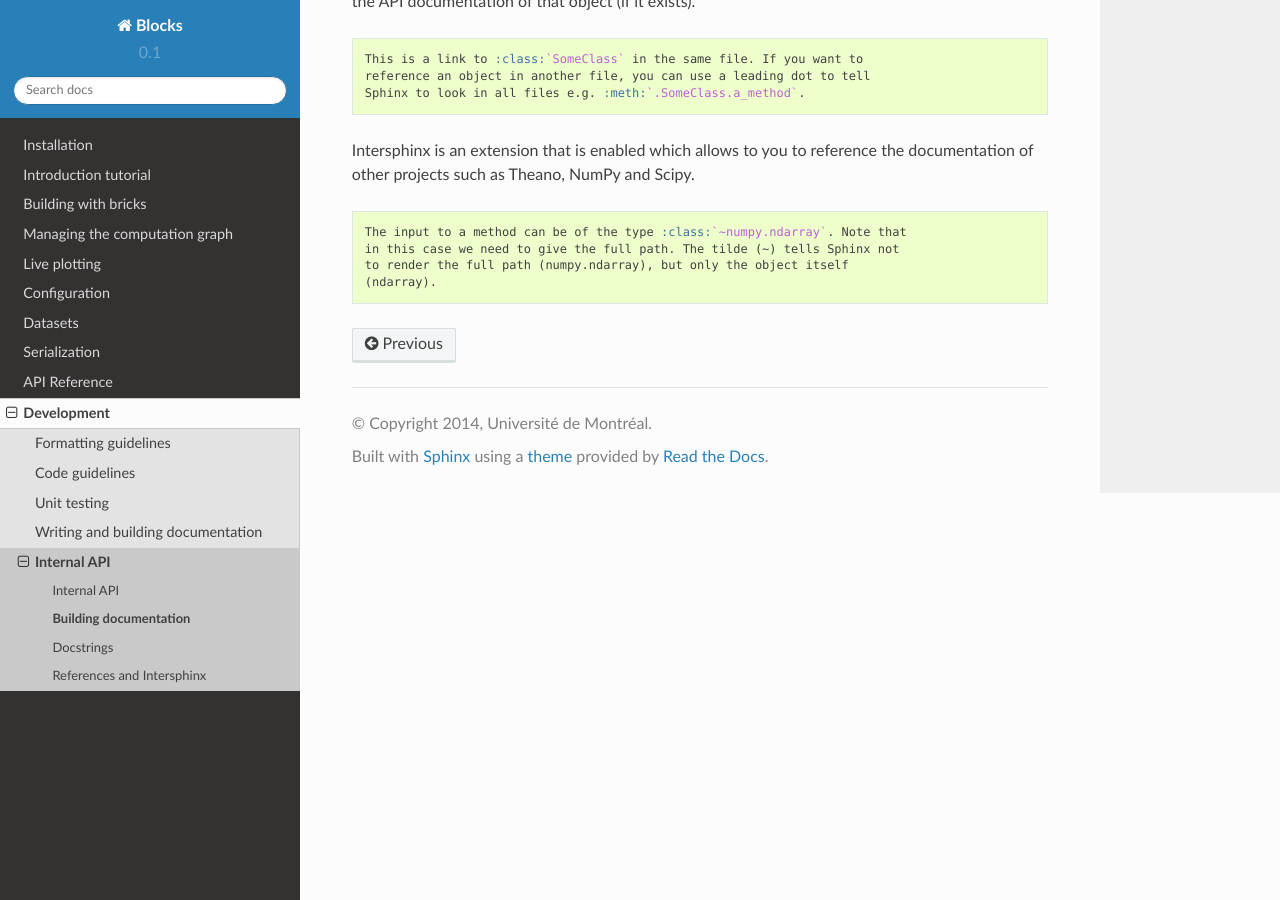
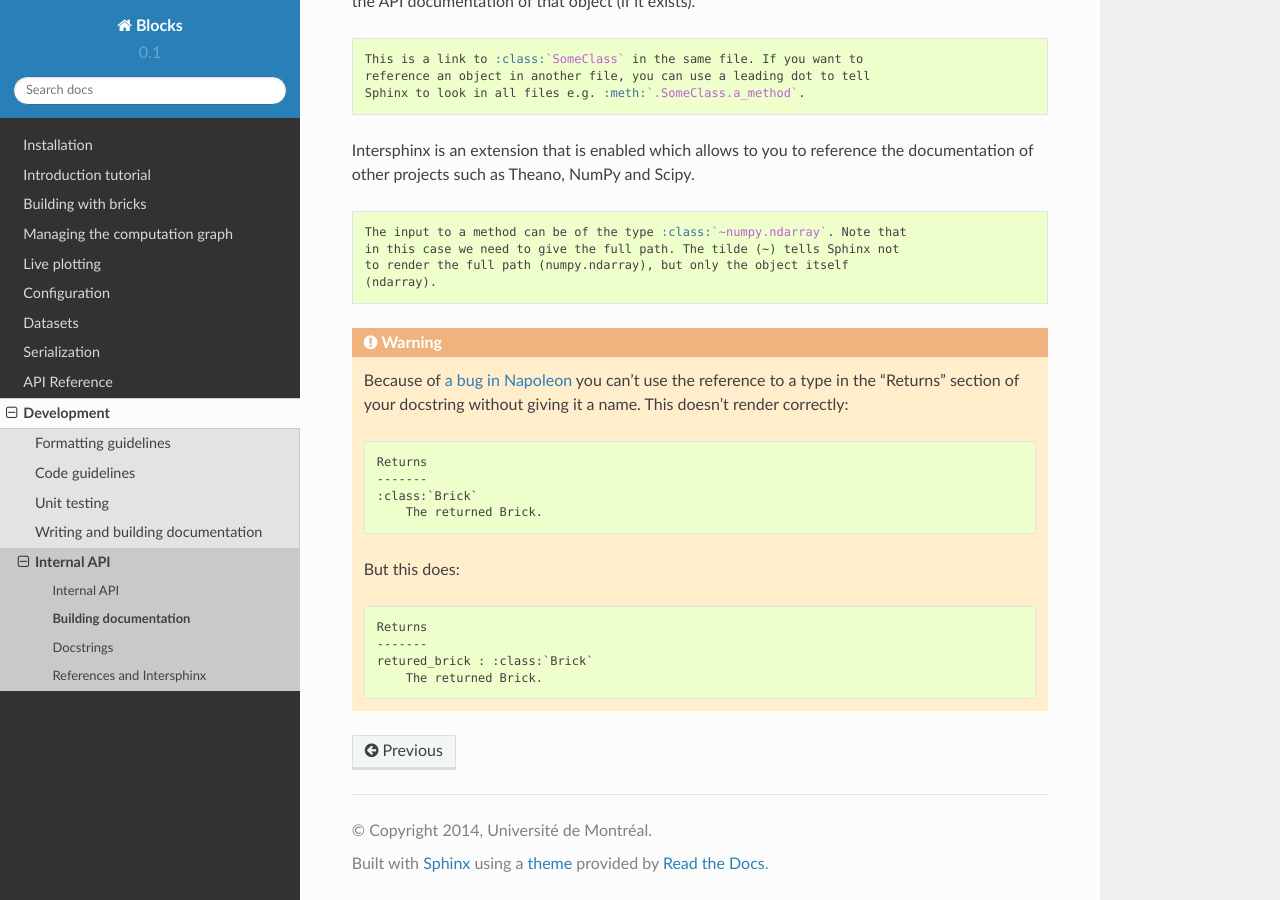
Before and after one commit to mila-iqia/blocks, a Sphinx documentation site: the page built from docs/development/docs.rst, in a window 1280 px wide and 900 px high, scrolled down 1029 px. Built offline with Sphinx 7.4.7 and the Read the Docs theme 2.0.0, drawn with Linux system fonts in a browser that asks for light colours.

Commit message:
Add warning about Napoleon bug

```diff
--- a/docs/development/docs.rst
+++ b/docs/development/docs.rst
@@ -49,6 +49,9 @@ They should use Python 3 syntax.
 .. _doctests: https://docs.python.org/2/library/doctest.html
 .. _Read the Docs: https://readthedocs.org/
 .. _online documentation: http://blocks.readthedocs.org/
+.. _a bug in Napoleon: https://bitbucket.org/birkenfeld/sphinx-contrib/issue/82/napoleon-return-type-containing-colons-is
+
+.. _references_and_intersphinx:
 
 References and Intersphinx
 --------------------------
@@ -73,4 +76,26 @@ the documentation of other projects such as Theano, NumPy and Scipy.
    to render the full path (numpy.ndarray), but only the object itself
    (ndarray).
 
+.. warning::
+
+   Because of `a bug in Napoleon`_ you can't use the reference to a type in the
+   "Returns" section of your docstring without giving it a name. This doesn't
+   render correctly:
+
+   ::
+
+      Returns
+      -------
+      :class:`Brick`
+          The returned Brick.
+
+   But this does:
+
+   ::
+
+      Returns
+      -------
+      retured_brick : :class:`Brick`
+          The returned Brick.
+
 .. _reference other objects: http://sphinx-doc.org/domains.html#python-roles
```
